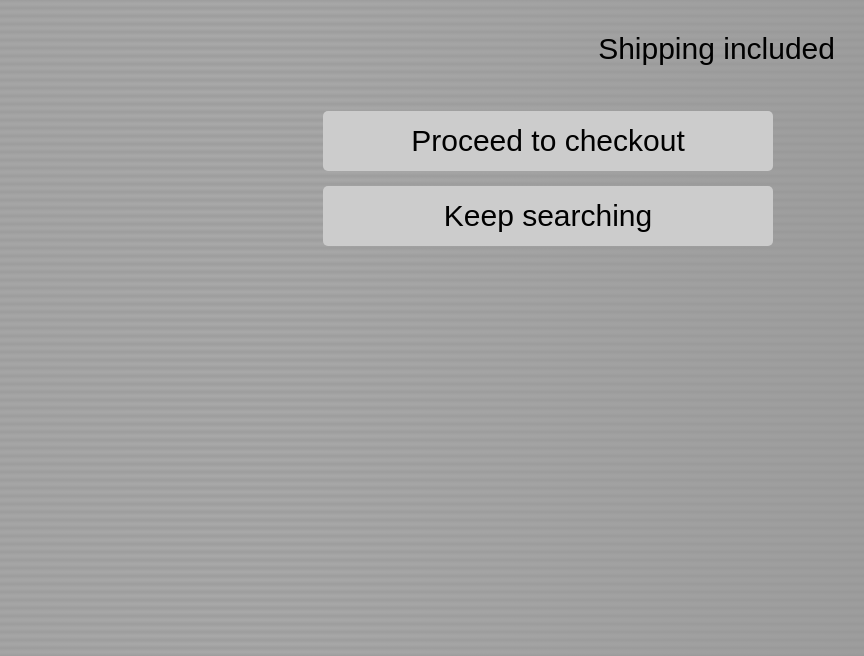
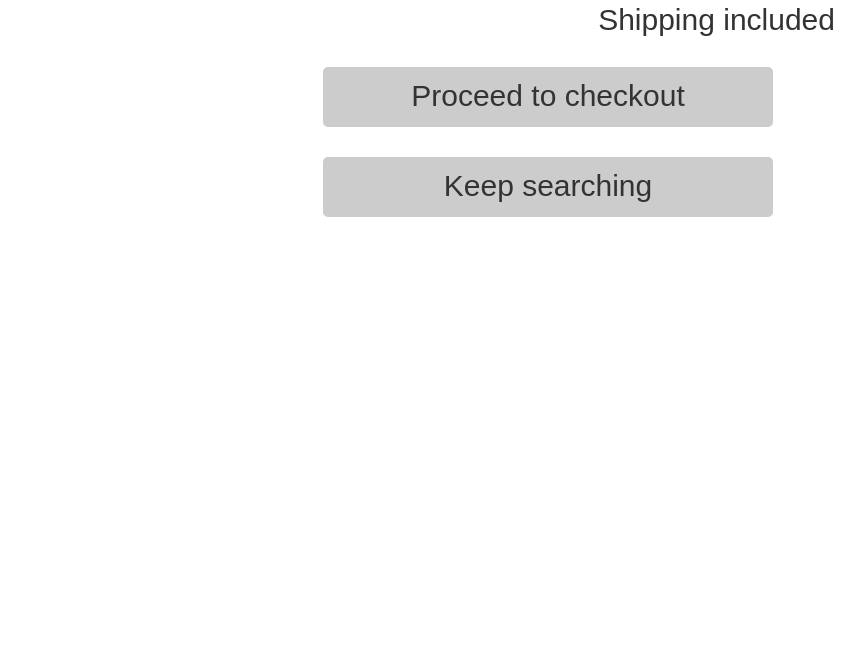
Before and after one commit to kandersk/sample_shop, a Flask app: template templates/cart.html in a window 1280 px wide. Shown: the part 144-800 px from the top of the page, without its empty margins (415-1279 px from the left). Run offline with Flask 2, Linux system fonts and the light colour scheme; the template is opened without the code that fills it, so the values that code supplies are empty; some libraries are stand-ins or nearby versions.

Commit message:
minor style changes

```diff
--- a/static/css/home.css
+++ b/static/css/home.css
@@ -87,6 +87,7 @@ body{
   height: 2em;
   font-size:30px;
   margin-top:15px;
+  margin-bottom: 15px;
 }
 
 .search-button{
--- a/templates/cart.html
+++ b/templates/cart.html
@@ -4,6 +4,7 @@
 <head>
 <title>{% block title %}{% endblock %}</title>
 <link rel="stylesheet" href="{{ url_for('static', filename='css/home.css') }}">
+<link rel="stylesheet" href="https://maxcdn.bootstrapcdn.com/bootstrap/3.3.6/css/bootstrap.min.css">
 
 <body>
 
```
